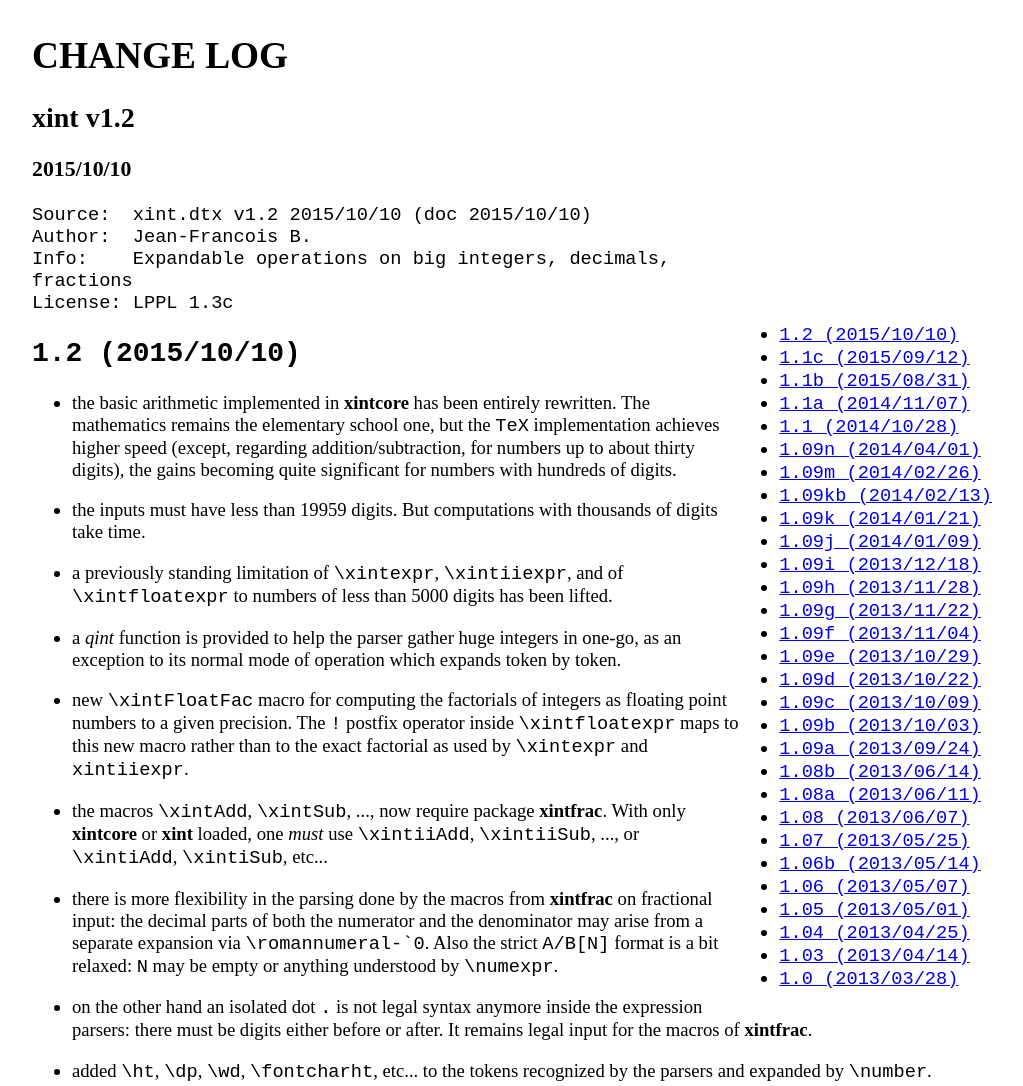
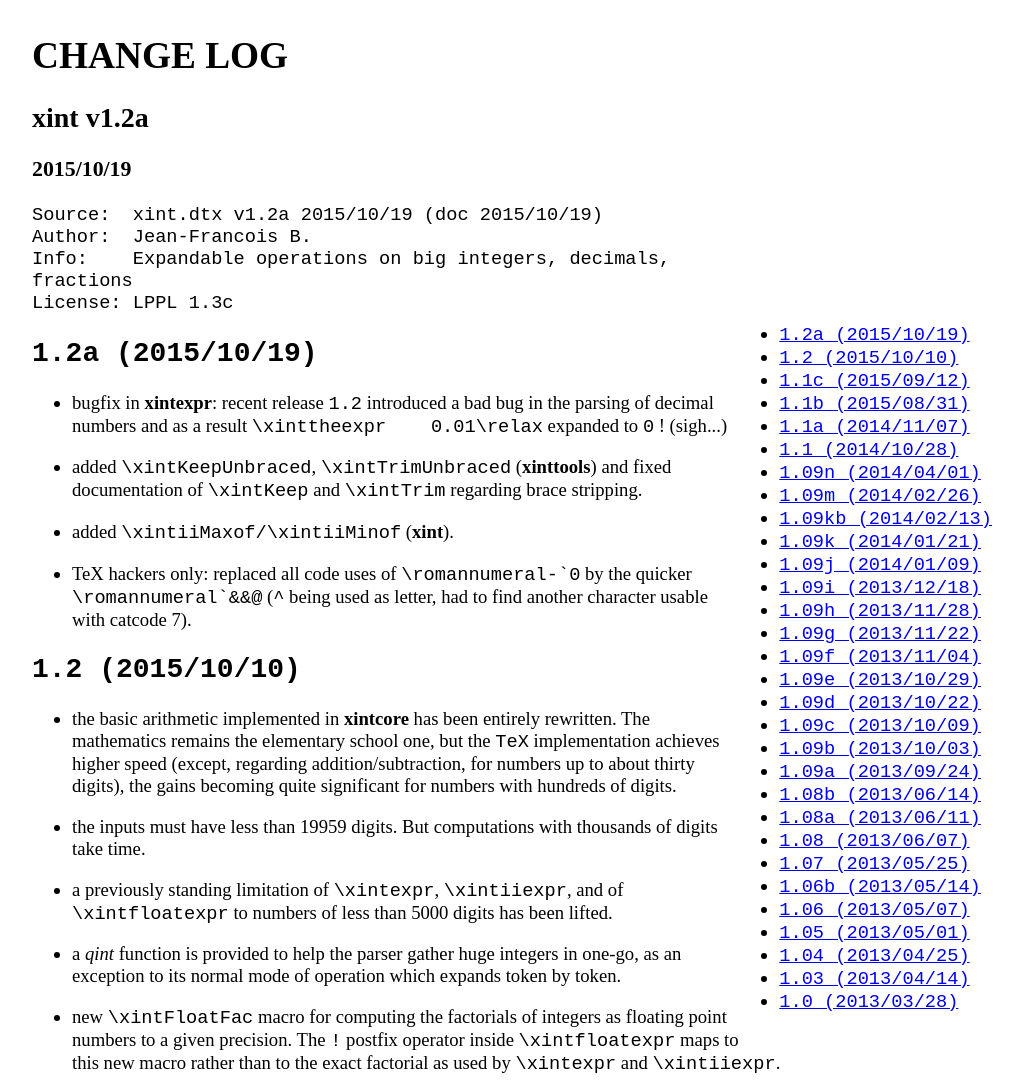
Before and after one commit to jfbu/xint, a plain HTML site: page CHANGES.html in a window 1280 px wide. Shown: the top 1086 px of the page, without its empty margins (96-1119 px from the left). Drawn offline with Linux system fonts and the light colour scheme.

Commit message:
1.2a du 19 octobre 2015
This bugfix release corrects a bad bug which was introduced in 1.2
from 2015/10/10: the \xintexpr parser mistook numbers like 0.01 for
zero !

The developer apologizes. Please upgrade if you installed recently
released 1.2.

See CHANGES.{pdf|html} for a few minor changes (some added macros).

On branch master

```diff
--- a/CHANGES.html
+++ b/CHANGES.html
@@ -4,7 +4,7 @@
   <meta http-equiv="Content-Type" content="text/html; charset=utf-8" />
   <meta http-equiv="Content-Style-Type" content="text/css" />
   <meta name="generator" content="pandoc" />
-  <meta name="author" content="xint v1.2" />
+  <meta name="author" content="xint v1.2a" />
   <title>CHANGE LOG</title>
   <style type="text/css">code{white-space: pre;}</style>
   <style type="text/css">
@@ -17,11 +17,12 @@
 <body>
 <div id="header">
 <h1 class="title">CHANGE LOG</h1>
-<h2 class="author">xint v1.2</h2>
-<h3 class="date">2015/10/10</h3>
+<h2 class="author">xint v1.2a</h2>
+<h3 class="date">2015/10/19</h3>
 </div>
 <div id="TOC">
 <ul>
+<li><a href="#a-20151019"><code>1.2a (2015/10/19)</code></a></li>
 <li><a href="#section"><code>1.2 (2015/10/10)</code></a></li>
 <li><a href="#c-20150912"><code>1.1c (2015/09/12)</code></a></li>
 <li><a href="#b-20150831"><code>1.1b (2015/08/31)</code></a></li>
@@ -53,17 +54,24 @@
 <li><a href="#section-8"><code>1.0 (2013/03/28)</code></a></li>
 </ul>
 </div>
-<pre><code>Source:  xint.dtx v1.2 2015/10/10 (doc 2015/10/10)
+<pre><code>Source:  xint.dtx v1.2a 2015/10/19 (doc 2015/10/19)
 Author:  Jean-Francois B.
 Info:    Expandable operations on big integers, decimals, fractions
 License: LPPL 1.3c</code></pre>
+<h2 id="a-20151019"><code>1.2a (2015/10/19)</code></h2>
+<ul>
+<li><p>bugfix in <strong>xintexpr</strong>: recent release <code>1.2</code> introduced a bad bug in the parsing of decimal numbers and as a result <code>\xinttheexpr    0.01\relax</code> expanded to <code>0</code> ! (sigh...)</p></li>
+<li><p>added <code>\xintKeepUnbraced</code>, <code>\xintTrimUnbraced</code> (<strong>xinttools</strong>) and fixed documentation of <code>\xintKeep</code> and <code>\xintTrim</code> regarding brace stripping.</p></li>
+<li><p>added <code>\xintiiMaxof/\xintiiMinof</code> (<strong>xint</strong>).</p></li>
+<li><p>TeX hackers only: replaced all code uses of <code>\romannumeral-`0</code> by the quicker <code>\romannumeral`&amp;&amp;@</code> (<code>^</code> being used as letter, had to find another character usable with catcode 7).</p></li>
+</ul>
 <h2 id="section"><code>1.2 (2015/10/10)</code></h2>
 <ul>
 <li><p>the basic arithmetic implemented in <strong>xintcore</strong> has been entirely rewritten. The mathematics remains the elementary school one, but the <code>TeX</code> implementation achieves higher speed (except, regarding addition/subtraction, for numbers up to about thirty digits), the gains becoming quite significant for numbers with hundreds of digits.</p></li>
 <li><p>the inputs must have less than 19959 digits. But computations with thousands of digits take time.</p></li>
 <li><p>a previously standing limitation of <code>\xintexpr</code>, <code>\xintiiexpr</code>, and of <code>\xintfloatexpr</code> to numbers of less than 5000 digits has been lifted.</p></li>
 <li><p>a <em>qint</em> function is provided to help the parser gather huge integers in one-go, as an exception to its normal mode of operation which expands token by token.</p></li>
-<li><p>new <code>\xintFloatFac</code> macro for computing the factorials of integers as floating point numbers to a given precision. The <code>!</code> postfix operator inside <code>\xintfloatexpr</code> maps to this new macro rather than to the exact factorial as used by <code>\xintexpr</code> and <code>xintiiexpr</code>.</p></li>
+<li><p>new <code>\xintFloatFac</code> macro for computing the factorials of integers as floating point numbers to a given precision. The <code>!</code> postfix operator inside <code>\xintfloatexpr</code> maps to this new macro rather than to the exact factorial as used by <code>\xintexpr</code> and <code>\xintiiexpr</code>.</p></li>
 <li><p>the macros <code>\xintAdd</code>, <code>\xintSub</code>, ..., now require package <strong>xintfrac</strong>. With only <strong>xintcore</strong> or <strong>xint</strong> loaded, one <em>must</em> use <code>\xintiiAdd</code>, <code>\xintiiSub</code>, ..., or <code>\xintiAdd</code>, <code>\xintiSub</code>, etc...</p></li>
 <li><p>there is more flexibility in the parsing done by the macros from <strong>xintfrac</strong> on fractional input: the decimal parts of both the numerator and the denominator may arise from a separate expansion via <code>\romannumeral-`0</code>. Also the strict <code>A/B[N]</code> format is a bit relaxed: <code>N</code> may be empty or anything understood by <code>\numexpr</code>.</p></li>
 <li><p>on the other hand an isolated dot <code>.</code> is not legal syntax anymore inside the expression parsers: there must be digits either before or after. It remains legal input for the macros of <strong>xintfrac</strong>.</p></li>
```
Also changed, not shown: README.html (+4 -4 lines), 5 other files.
